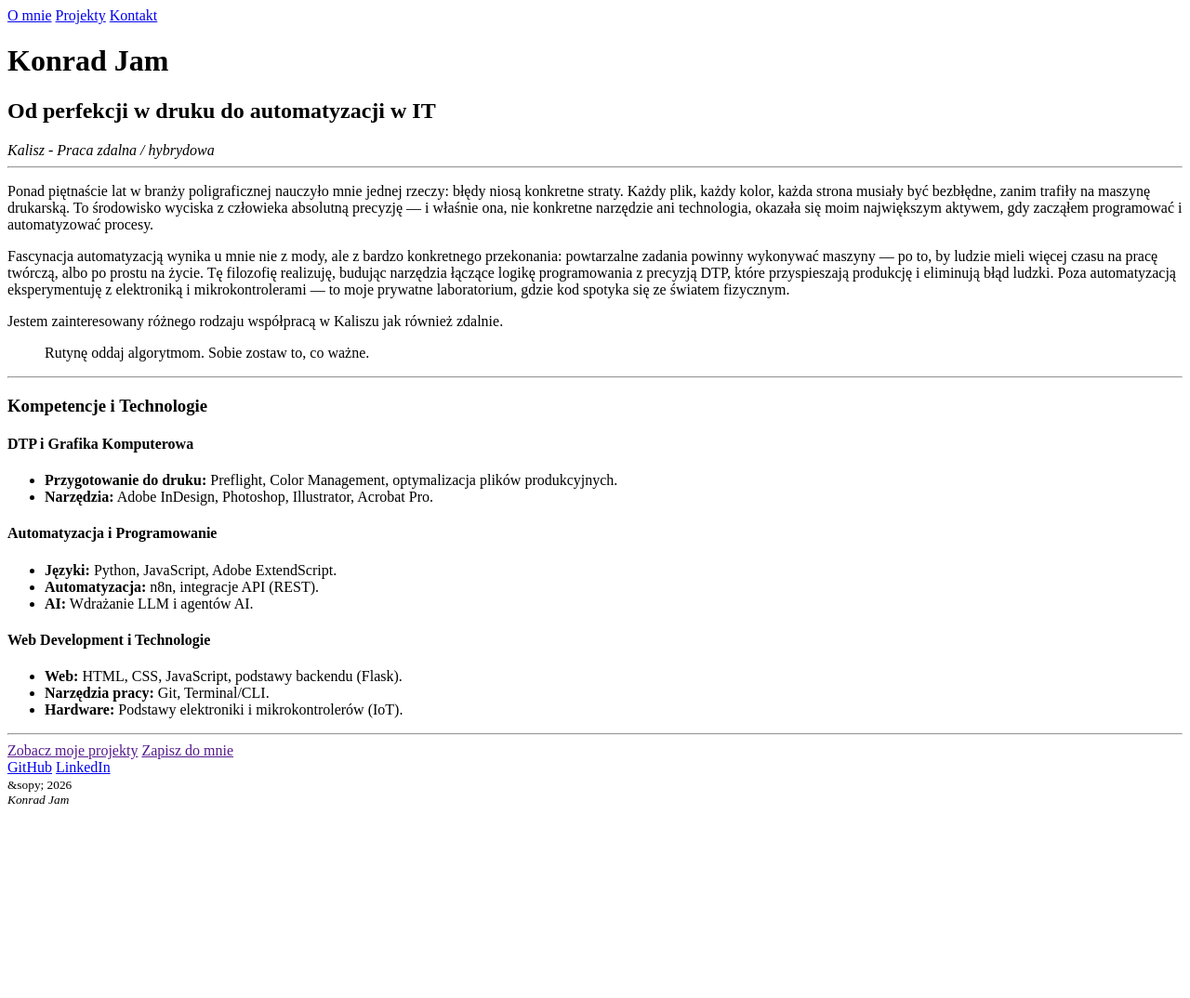
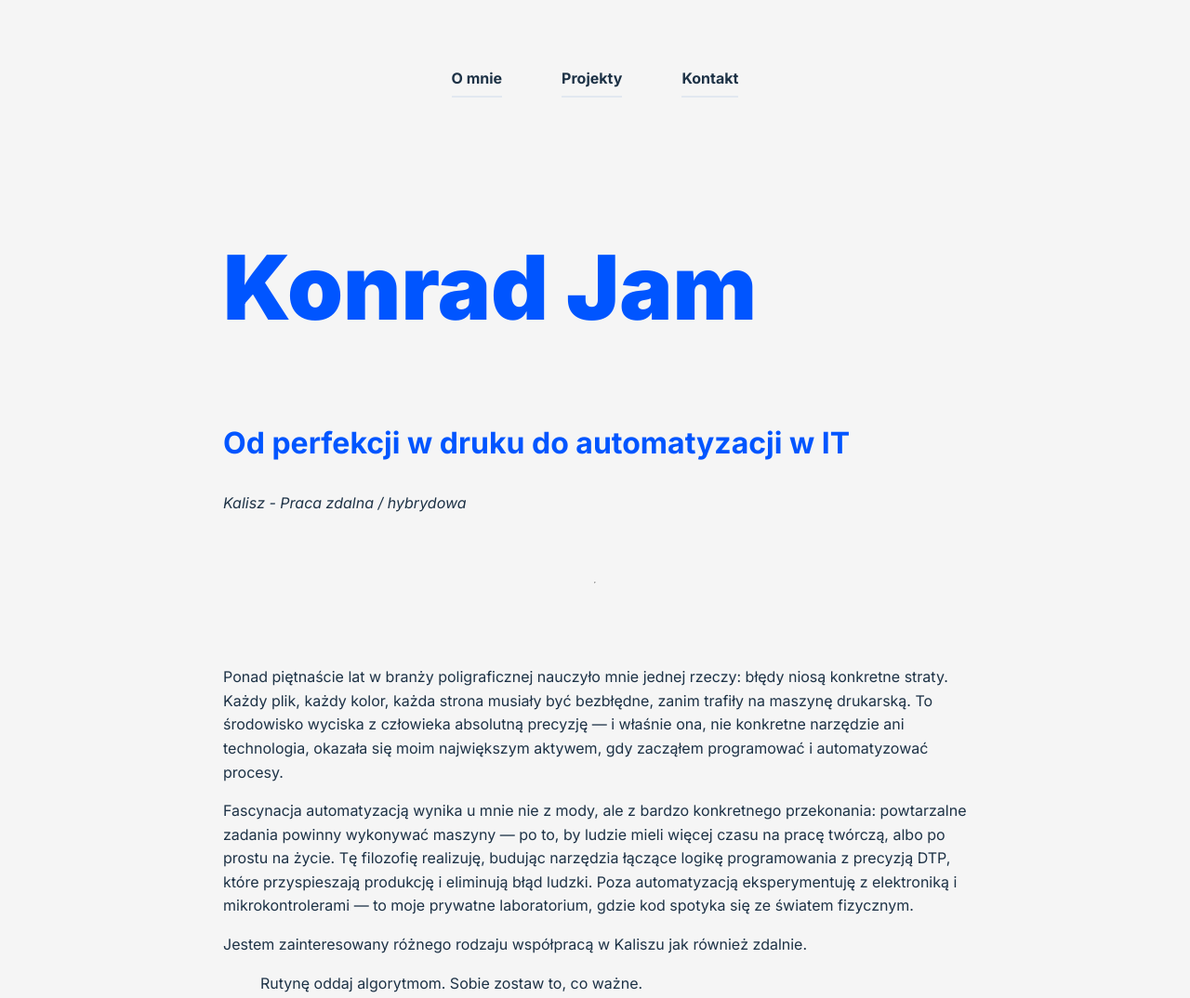
Before and after one commit to KonradJam/personal-webpage, a plain HTML site: page index.html in a window 1280 px wide. Shown: the top 1074 px of the page at 93% size. Before the commit the page ends 877 px from the top, so only its background shows below. Drawn offline with Linux system fonts and the light colour scheme.

Commit message:
Add style

```diff
--- /dev/null
+++ b/assets/css/reset.css
@@ -0,0 +1,39 @@
+/* RESET - Start */
+*, *::before, *::after {
+    box-sizing: border-box;
+  }
+
+  * {
+    margin: 0;
+    padding: 0;
+  }
+
+  body {
+    line-height: 1.5;
+    -webkit-font-smoothing: antialiased;
+  }
+
+  img, picture, video, canvas, svg {
+    display: block;
+
+    // max-inline-size: 100%;
+  }
+
+
+  input, button, textarea, select {
+    font: inherit;
+  }
+
+  p, h1, h2, h3, h4, h5, h6 {
+    overflow-wrap: break-word;
+  }
+
+  p {
+    text-wrap: pretty;
+  }
+
+  h1, h2, h3, h4, h5, h6 {
+    text-wrap: balance;
+  }
+
+  /* RESET - stop */
--- /dev/null
+++ b/assets/css/style.css
@@ -0,0 +1,69 @@
+:root {
+    --bg-color: #F5F5F5;
+    --fg-color: #1D3246;
+    --fg-scnd-color: #E2E8F0;
+    --accent-color: #0055FF;
+
+    --font-primary: 'Inter', sans-serif;
+    --font-mono: 'JetBrains Mono', monospace;
+
+    --spacing-m: 1.5rem;
+    --spacing-xl: 4rem;
+}
+
+body {
+    background-color: var(--bg-color);
+    color: var(--fg-color);
+    font-family: var(--font-primary);
+    line-height: 1.6;
+}
+
+.container {
+    display: flex;
+    flex-direction: column;
+    gap: var(--spacing-xl);
+    max-inline-size: 50rem;
+    margin: 0 auto;
+    padding: var(--spacing-xl) var(--spacing-m);
+}
+
+.nav {
+    display: flex;
+    flex-direction: row;
+    justify-content: space-between;
+    max-inline-size: 19.375rem;
+    margin: 0 auto;
+    gap: clamp(16px, 8vw, 64px);
+}
+
+.nav__link {
+    color: var(--fg-color);
+    text-decoration: none;
+    font-weight: 700;
+    padding-block-end: .3125rem;
+    border-bottom: 2px solid var(--fg-scnd-color);
+}
+
+.header_wrap {
+    display: flex;
+    flex-direction: column;
+    gap: var(--spacing-m);
+    container-type: inline-size;
+}
+
+.header__title {
+    font-size: clamp(48px, 14vw, 96px);
+    font-weight: 900;
+    width: 100%;
+    white-space: nowrap;
+    color: var(--accent-color);
+}
+
+.header__subtitle {
+    color: var(--accent-color);
+    font-size: clamp(22px, 5vw, 32px);
+
+    @media (min-width: 800px) {
+        font-size: 32px;
+    }
+}
--- a/index.html
+++ b/index.html
@@ -3,14 +3,19 @@
 <head>
     <meta charset="UTF-8">
     <meta name="viewport" content="width=device-width, initial-scale=1.0">
+    <link rel="preconnect" href="https://fonts.googleapis.com">
+    <link rel="preconnect" href="https://fonts.gstatic.com" crossorigin>
+    <link href="https://fonts.googleapis.com/css2?family=Inter:ital,opsz,wght@0,14..32,100..900;1,14..32,100..900&family=JetBrains+Mono:ital,wght@0,100..800;1,100..800&display=swap" rel="stylesheet">
+    <link rel="stylesheet" href="assets/css/style.css">
+    <link rel="stylesheet" href="assets/css/style.css">
     <title>Konrad Jam</title>
 </head>
 <body>
     <div class="container">
         <nav class="nav">
-            <a href="#" ckass="nav__link">O mnie</a>
-            <a href="#" ckass="nav__link">Projekty</a>
-            <a href="#" ckass="nav__link">Kontakt</a>
+            <a href="#" class="nav__link">O mnie</a>
+            <a href="#" class="nav__link">Projekty</a>
+            <a href="#" class="nav__link">Kontakt</a>
         </nav>
         <header class="header">
             <div class="header__wrap">
@@ -92,7 +97,7 @@
                 <a href="#" class="footer__link">LinkedIn</a>
             </div>
             <small class="footer__copyrights">
-                &sopy; 2026
+                &copy; 2026
                 <address class="footer__author" rel="author">Konrad Jam</address>
             </small>
         </footer>
```
